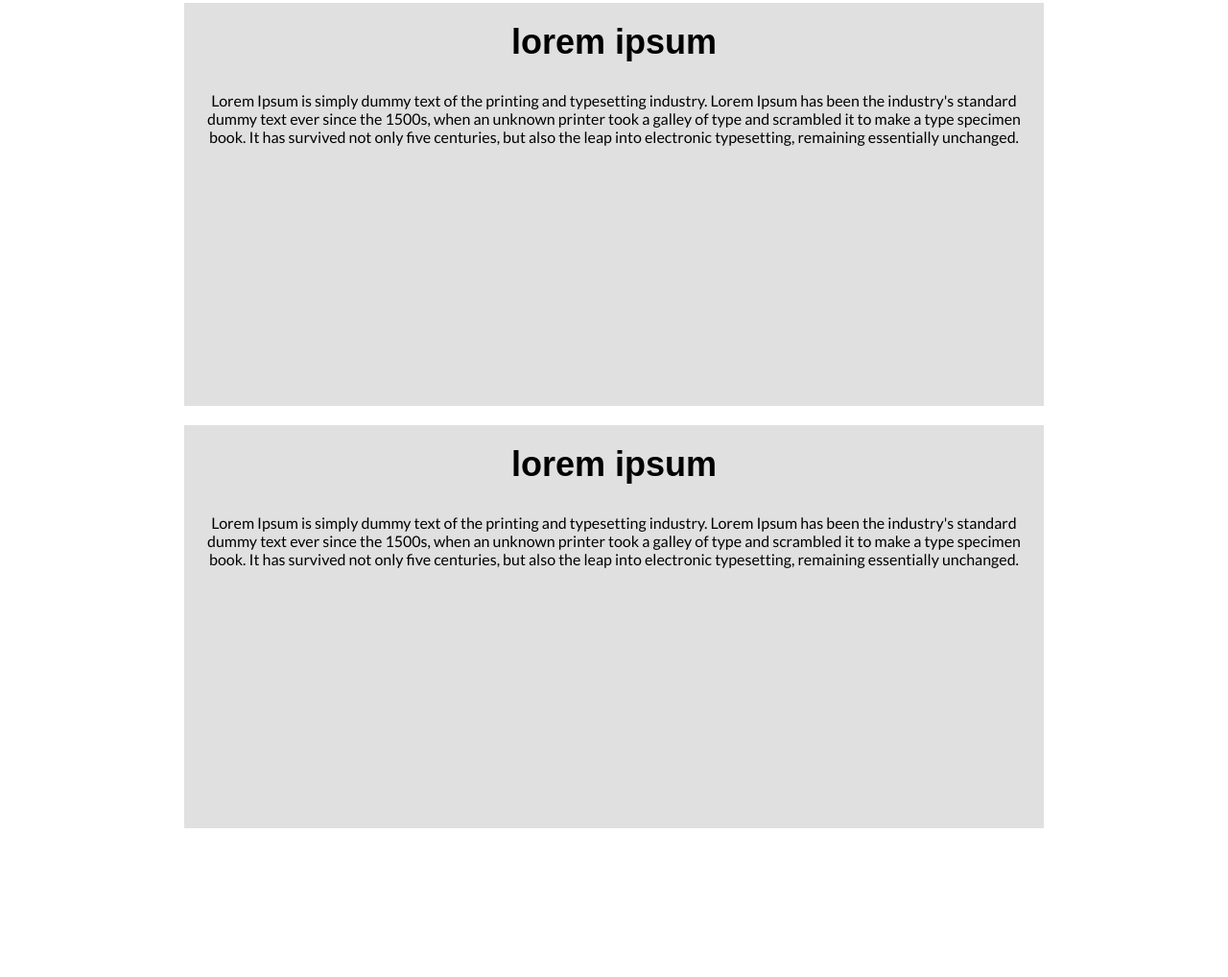
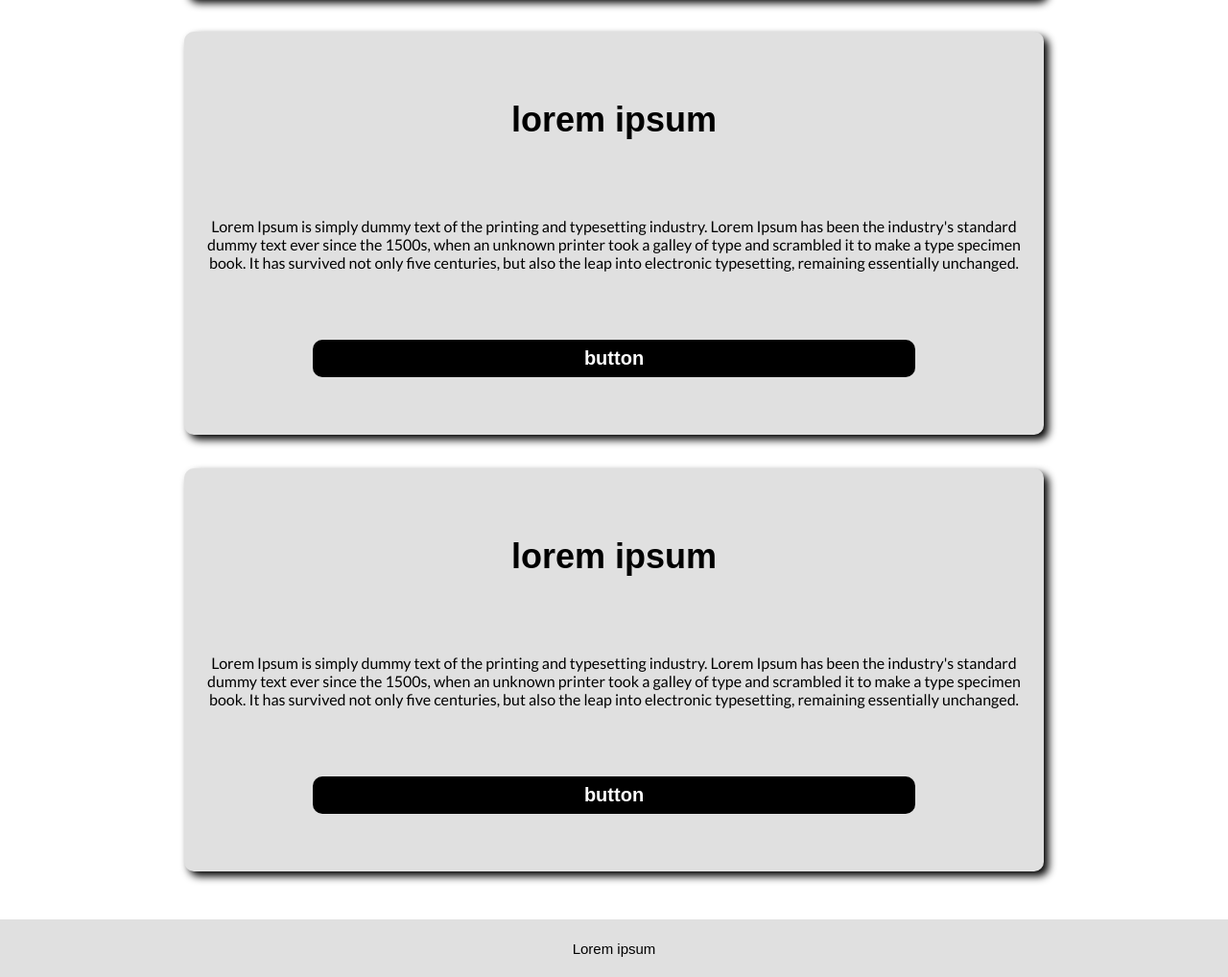
Before and after one commit to JarekKrolik/recruitment-task, a website: page index.html in a window 1280 px wide. Shown: the part 724-1742 px from the top of the page at 96% size. Before the commit the page ends 1587 px from the top, so only its background shows below. Drawn offline with nearby package versions, Linux system fonts and the light colour scheme; files that its build step writes are made by us from their sources; a web font is replaced by a local one.

Commit message:
added cards section and footer with scss styles

```diff
--- a/index.html
+++ b/index.html
@@ -70,6 +70,7 @@
             only five centuries, but also the leap into electronic typesetting,
             remaining essentially unchanged.
           </p>
+          <button class="cards__card-button">button</button>
         </div>
         <div class="cards__card">
           <h3 class="cards__card-header">lorem ipsum</h3>
@@ -81,6 +82,7 @@
             only five centuries, but also the leap into electronic typesetting,
             remaining essentially unchanged.
           </p>
+          <button class="cards__card-button">button</button>
         </div>
         <div class="cards__card">
           <h3 class="cards__card-header">lorem ipsum</h3>
@@ -92,9 +94,13 @@
             only five centuries, but also the leap into electronic typesetting,
             remaining essentially unchanged.
           </p>
+          <button class="cards__card-button">button</button>
         </div>
       </div>
     </section>
+    <footer class="footer">
+      <p class="footer__text">lorem ipsum</p>
+    </footer>
     <script src="./script.js"></script>
   </body>
 </html>
--- a/src/sass/_cards.scss
+++ b/src/sass/_cards.scss
@@ -7,13 +7,20 @@
         justify-content: flex-start;
     }
     &__card{
+        display: flex;
+        flex-direction: column;
+        align-items: center;
         text-align: center;
-        margin-top: 2rem;
+        justify-content: space-evenly;
+        border-radius: 10px;
+        margin-top: 3.5rem;
         width: 70%;
         min-height: 420px;
         background-color: $card-background-color;
+        box-shadow: 5px 5px 8px $black_color;
         padding: 5px 15x;
     }
+    &__card:last-child{margin-bottom: 5rem;}
     &__card-header{
         color: $black_color;
         font-weight: 700;
@@ -27,4 +34,17 @@
         font-family: 'Lato', sans-serif;
         padding: 10px;
     }
+    &__card-button{
+        display: block;
+        width: 70%;
+        margin: 10px auto;
+        font-size: 2rem;
+        font-family: 'Smooch Sans', sans-serif;
+        font-weight: 700;
+        padding: 8px 20px;
+        background-color: $black_color;
+        color: $white-color;
+        border-radius: 10px;
+        border: none;
+    }
 }
--- /dev/null
+++ b/src/sass/_footer.scss
@@ -0,0 +1,18 @@
+.footer{
+    display: flex;
+    justify-content: center;
+    align-items: center;
+    width: 100%;
+    height: 6rem;
+    background-color: $card-background-color;
+
+    &__text{
+font-size: 1.5rem;
+font-family: 'Smooch Sans', sans-serif;
+font-weight: 500;
+
+}
+&__text::first-letter{
+    text-transform: uppercase;
+}
+}
--- a/src/sass/style.scss
+++ b/src/sass/style.scss
@@ -14,3 +14,4 @@ body{
 @import './navigation';
 @import './article';
 @import './cards';
+@import'./footer';
```
